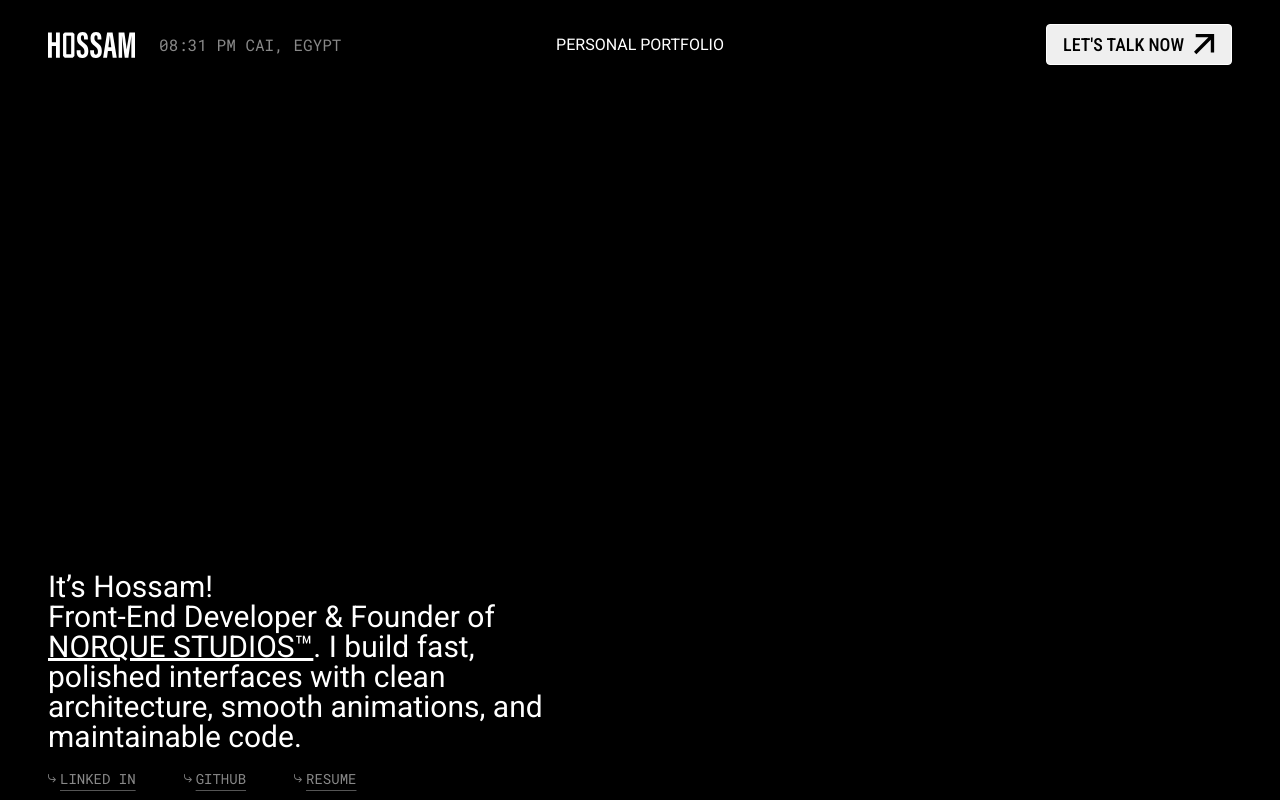
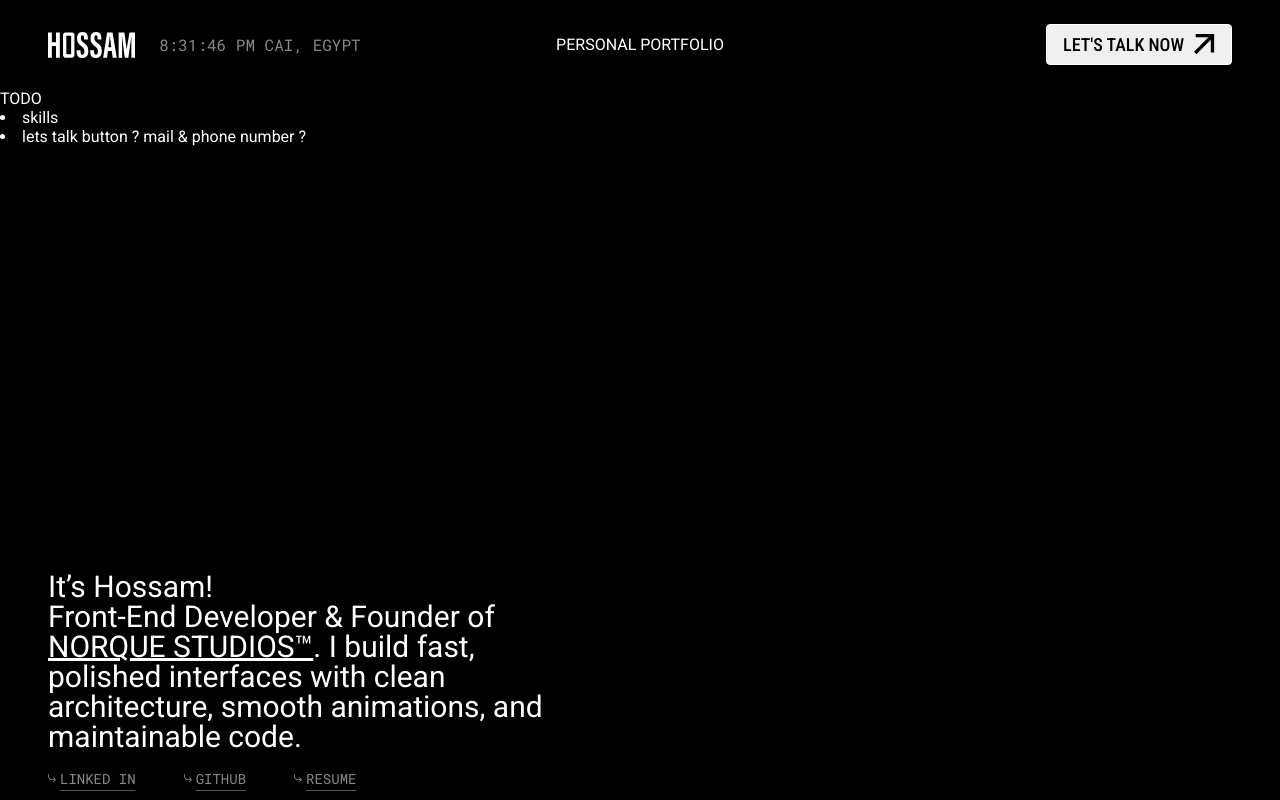
Before and after one commit to Hoss008/my-portfolio, a React (Vite) app in the folder my-portfolio/: page / in a window 1280 px wide. Built offline with nearby package versions, Linux system fonts and the light colour scheme.

Commit message:
Update time format and interval; add TODO items in main content

```diff
--- a/my-portfolio/src/App.jsx
+++ b/my-portfolio/src/App.jsx
@@ -10,15 +10,16 @@ function App() {
   useEffect(() => {
     const formatTime = (date) =>
       date.toLocaleTimeString("en-US", {
-        hour: "2-digit",
+        hour: "numeric",
         minute: "2-digit",
+        second: "2-digit",
         hour12: true,
       });
 
     const update = () => setTime(formatTime(new Date()));
 
     update();
-    const intervalId = setInterval(update, 10000);
+    const intervalId = setInterval(update, 1000);
 
     return () => clearInterval(intervalId);
   }, []);
@@ -39,7 +40,12 @@ function App() {
         </button>
       </header>
 
-      <main className={styles.mainContent}></main>
+      <main className={styles.mainContent}>
+        {" "}
+        TODO
+        <li>skills</li>
+        <li>lets talk button ? mail & phone number ?</li>
+      </main>
 
       <footer className={styles.footer}>
         <p className={styles.p}>
--- a/my-portfolio/src/app.module.css
+++ b/my-portfolio/src/app.module.css
@@ -83,10 +83,7 @@ body {
 
 .footer {
   display: grid;
-  grid-template-columns: minmax(0, 204px) minmax(0, 204px) minmax(
-      0,
-      204px
-    ) minmax(0, 660px);
+  grid-template-columns: minmax(0, 204px) minmax(0, 204px) minmax(0,204px) minmax(0, 660px);
   grid-template-rows: 1fr auto;
   height: 240px;
   margin-top: auto;
```
